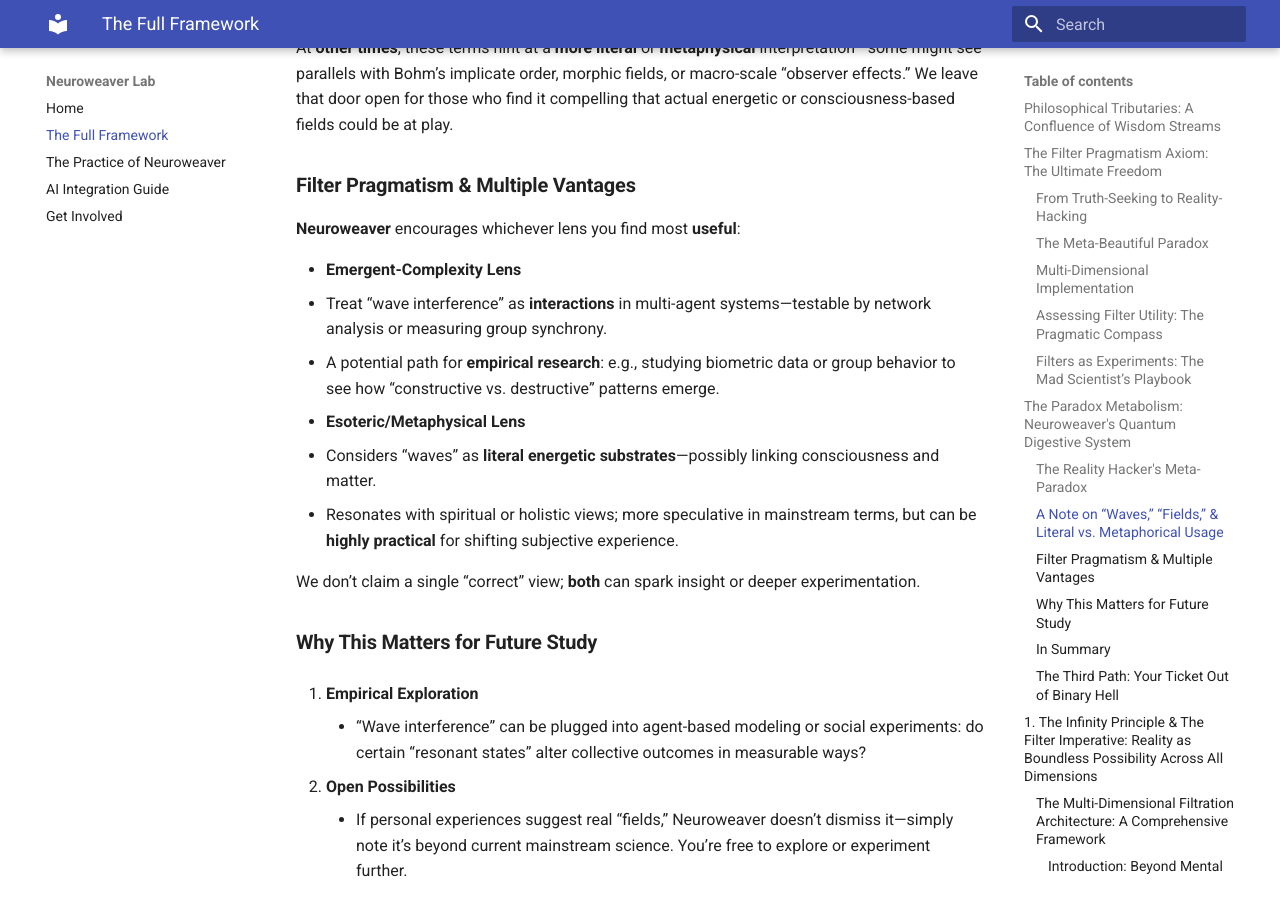
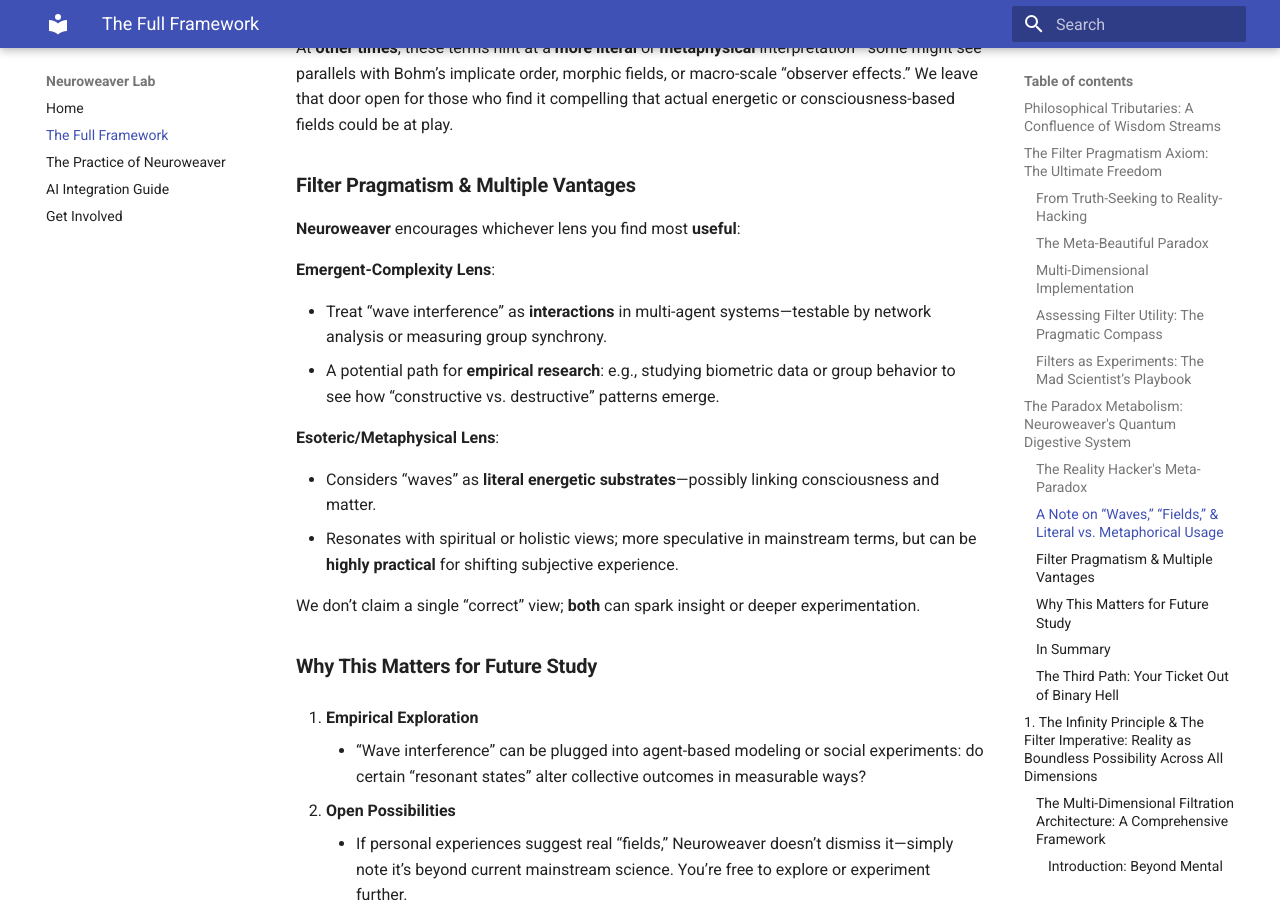
Before and after one commit to phillipclapham/neuroweaver, an MkDocs documentation site: the page built from docs/advanced_guide.md, in a window 1280 px wide and 900 px high, scrolled down 7795 px. Built offline with MkDocs 1.6.1 and Material for MkDocs 9.7.7, drawn with Linux system fonts in a browser that asks for light colours.

Commit message:
book refinements

```diff
--- a/docs/advanced_guide.md
+++ b/docs/advanced_guide.md
@@ -139,13 +139,15 @@ At **other times**, these terms hint at a **more literal** or **metaphysical** i
 
 **Neuroweaver** encourages whichever lens you find most **useful**:
 
-- **Emergent-Complexity Lens**
-  - Treat “wave interference” as **interactions** in multi-agent systems—testable by network analysis or measuring group synchrony.
-  - A potential path for **empirical research**: e.g., studying biometric data or group behavior to see how “constructive vs. destructive” patterns emerge.
-
-- **Esoteric/Metaphysical Lens**
-  - Considers “waves” as **literal energetic substrates**—possibly linking consciousness and matter.
-  - Resonates with spiritual or holistic views; more speculative in mainstream terms, but can be **highly practical** for shifting subjective experience.
+**Emergent-Complexity Lens**:
+
+- Treat “wave interference” as **interactions** in multi-agent systems—testable by network analysis or measuring group synchrony.
+- A potential path for **empirical research**: e.g., studying biometric data or group behavior to see how “constructive vs. destructive” patterns emerge.
+
+**Esoteric/Metaphysical Lens**:
+
+- Considers “waves” as **literal energetic substrates**—possibly linking consciousness and matter.
+- Resonates with spiritual or holistic views; more speculative in mainstream terms, but can be **highly practical** for shifting subjective experience.
 
 We don’t claim a single “correct” view; **both** can spark insight or deeper experimentation.
 
```
Also changed, not shown: site/advanced_guide/index.html, site/search/search_index.json, 1 other file.
